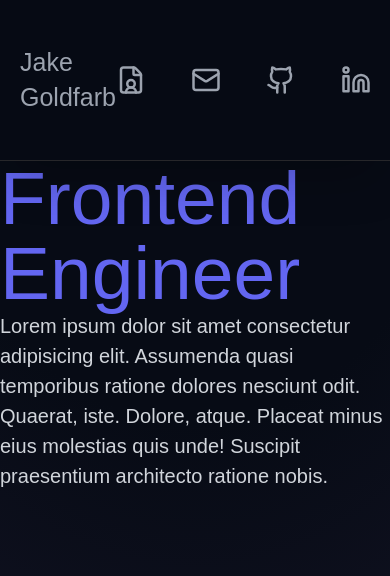
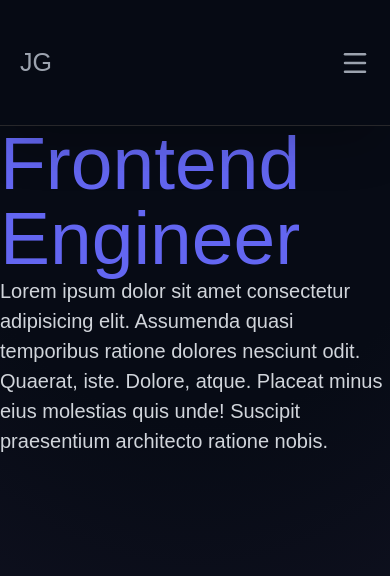
Before and after one commit to goldeei/portfolio, a Next.js app: page / in a window 390 px wide. Shown: the top 576 px of the page. Built offline with nearby package versions, Linux system fonts and the light colour scheme.

Commit message:
Refactor Header component: replace existing implementation with DesktopHeader and MobileHeader for responsive design, and introduce IconLink and IconButton for improved link and button rendering

```diff
--- a/src/app/page.tsx
+++ b/src/app/page.tsx
@@ -4,7 +4,6 @@ export default function Home() {
   return (
     <div className="max-w-7xl mx-auto">
       <Header />
-
       <main className="">
         <div>
           <p className="text-primary text-6xl font-medium">
--- a/src/components/Header.tsx
+++ /dev/null
@@ -1,32 +0,0 @@
-import { FileUser, Github, Linkedin, Mail } from 'lucide-react';
-import Link from 'next/link';
-
-const HeaderLink = ({ href, icon }: { href: string; icon: React.ReactNode }) => {
-  return (
-    <Link href={href} className='text-text-muted hover:text-secondary transition-colors shadow-2xl hover:shadow-secondary/90'>
-      {icon}
-    </Link>
-  );
-};
-
-export const Header = () => {
-  return (
-    <nav className="flex items-center justify-between py-9 border-b border-border sticky top-0 bg-background/95 backdrop-blur-sm shadow-2xl px-4">
-      <Link href="/" className='text-text-muted hover:text-secondary transition-colors text-xl'>Jake Goldfarb</Link>
-      <ul className="flex gap-9">
-        <li>
-            <HeaderLink href="#" icon={<FileUser className="size-6" />} />
-        </li>
-        <li>
-          <HeaderLink href="#" icon={<Mail className="size-6" />} />
-        </li>
-        <li>
-          <HeaderLink href="#" icon={<Github className="size-6" />} />
-        </li>
-        <li>
-          <HeaderLink href="#" icon={<Linkedin className="size-6" />} />
-          </li>
-      </ul>
-    </nav>
-  );
-};
--- /dev/null
+++ b/src/components/IconButton.tsx
@@ -0,0 +1,7 @@
+export const IconButton = ({icon, ...props}: {icon: React.ReactNode} & React.ButtonHTMLAttributes<HTMLButtonElement>) => {
+    return (
+        <button className="text-text-muted hover:text-secondary transition-colors shadow-2xl hover:shadow-secondary/90 size-6" {...props}>
+            {icon}
+        </button>
+    )
+}
--- /dev/null
+++ b/src/components/IconLink.tsx
@@ -0,0 +1,10 @@
+import clsx from "clsx";
+import Link from "next/link";
+
+export const IconLink = ({ href, icon, className }: { href: string; icon: React.ReactNode; className?: string }) => {
+  return (
+    <Link href={href} className={clsx('text-text-muted hover:text-secondary transition-colors shadow-2xl hover:shadow-secondary/90 size-6', className)}  >
+      {icon}
+    </Link>
+  );
+};
--- /dev/null
+++ b/src/components/header/DesktopHeader.tsx
@@ -0,0 +1,25 @@
+import { FileUser, Github, Linkedin, Mail } from "lucide-react";
+import Link from "next/link";
+import { IconLink } from "../IconLink";
+
+export const DesktopHeader = ({className}: {className?: string}) => {
+  return (
+    <div className={className}>
+      <Link href="/" className='text-text-muted hover:text-secondary transition-colors text-xl'>Jake Goldfarb</Link>
+      <ul className="flex gap-9">
+        <li>
+            <IconLink href="#" icon={<FileUser className="size-6" />} />
+        </li>
+        <li>
+          <IconLink href="#" icon={<Mail className="size-6" />} />
+        </li>
+        <li>
+          <IconLink href="#" icon={<Github className="size-6" />} />
+        </li>
+        <li>
+          <IconLink href="#" icon={<Linkedin className="size-6" />} />
+          </li>
+      </ul>
+    </div>
+  );
+};
--- /dev/null
+++ b/src/components/header/Header.tsx
@@ -0,0 +1,11 @@
+import { DesktopHeader } from "./DesktopHeader";
+import { MobileHeader } from "./MobileHeader";
+
+export const Header = () => {
+  return (
+    <nav className="border-b border-border sticky top-0 bg-background/95 backdrop-blur-sm shadow-2xl px-4 py-9">
+        <DesktopHeader className="hidden md:flex  items-center justify-between"/>
+        <MobileHeader className="flex items-center justify-between md:hidden" />
+    </nav>
+  );
+};
--- /dev/null
+++ b/src/components/header/MobileHeader.tsx
@@ -0,0 +1,12 @@
+import { Menu } from "lucide-react";
+import Link from "next/link";
+import { IconButton } from "../IconButton";
+
+export const MobileHeader = ({className}: {className?: string}) => {
+  return (
+    <div className={className}>
+       <Link href="/" className='text-text-muted hover:text-secondary transition-colors text-xl'>JG</Link>
+       <IconButton icon={<Menu className="size-6" />} />
+    </div>
+  );
+};
--- /dev/null
+++ b/src/components/header/index.ts
@@ -0,0 +1 @@
+export * from './Header';
--- a/src/components/index.ts
+++ b/src/components/index.ts
@@ -1,2 +1,2 @@
 export * from './Background';
-export * from './Header';
+export * from './header';
```
